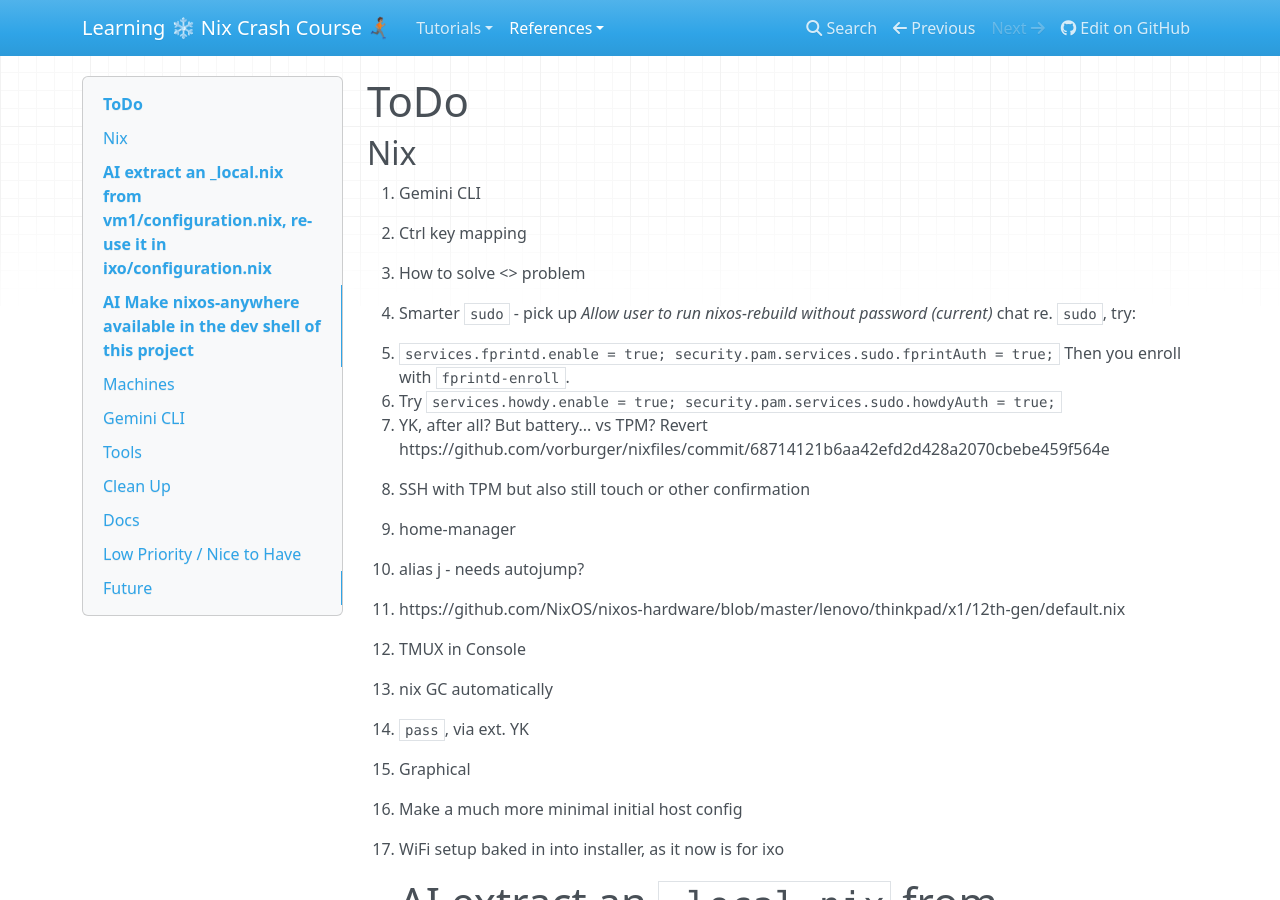
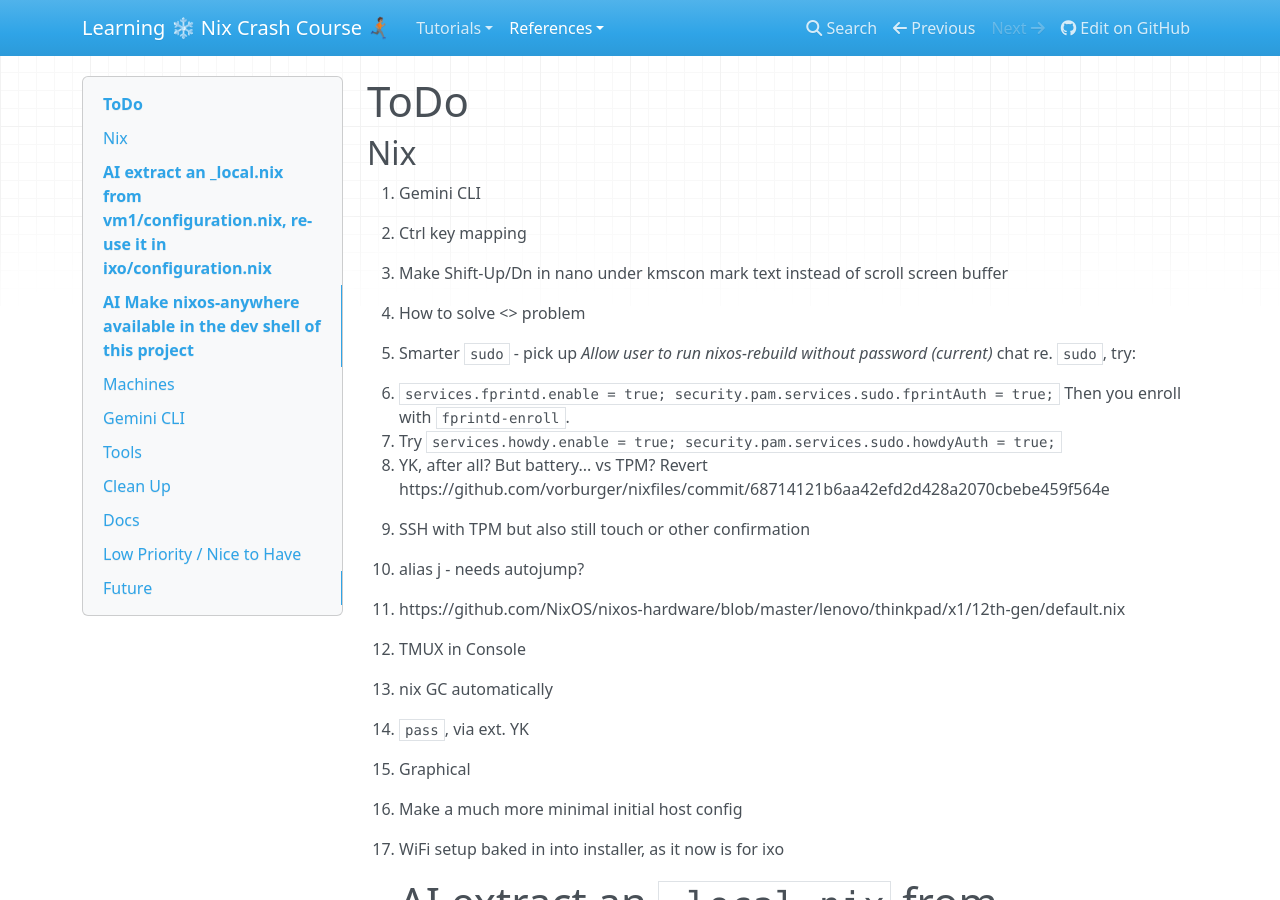
Before and after one commit to vorburger/nixfiles, an MkDocs documentation site: the page built from docs/docs/ToDo.md, in a window 1280 px wide and 900 px high. Built offline with MkDocs 1.6.1, drawn with Linux system fonts in a browser that asks for light colours; nearby versions of some CDN libraries.

```diff
--- a/docs/docs/ToDo.md
+++ b/docs/docs/ToDo.md
@@ -5,6 +5,8 @@
 1. Gemini CLI
 
 1. Ctrl key mapping
+
+1. Make Shift-Up/Dn in nano under kmscon mark text instead of scroll screen buffer
 
 1. How to solve <> problem
 
@@ -16,8 +18,6 @@
    Revert https://github.com/vorburger/nixfiles/commit/68714121b6aa42efd2d428a2070cbebe459f564e
 
 1. SSH with TPM but also still touch or other confirmation
-
-1. home-manager
 
 1. alias j - needs autojump?
 
```
Also changed, not shown: 1 other file.
